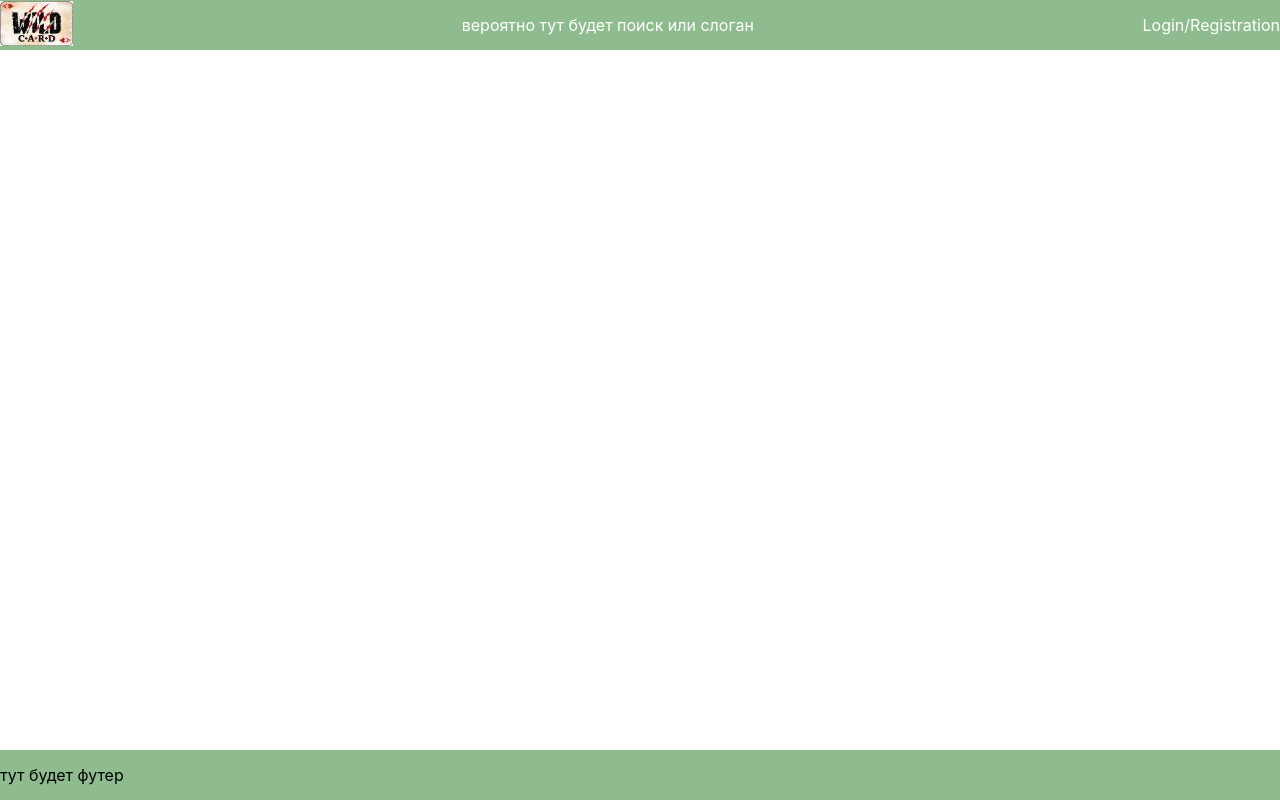
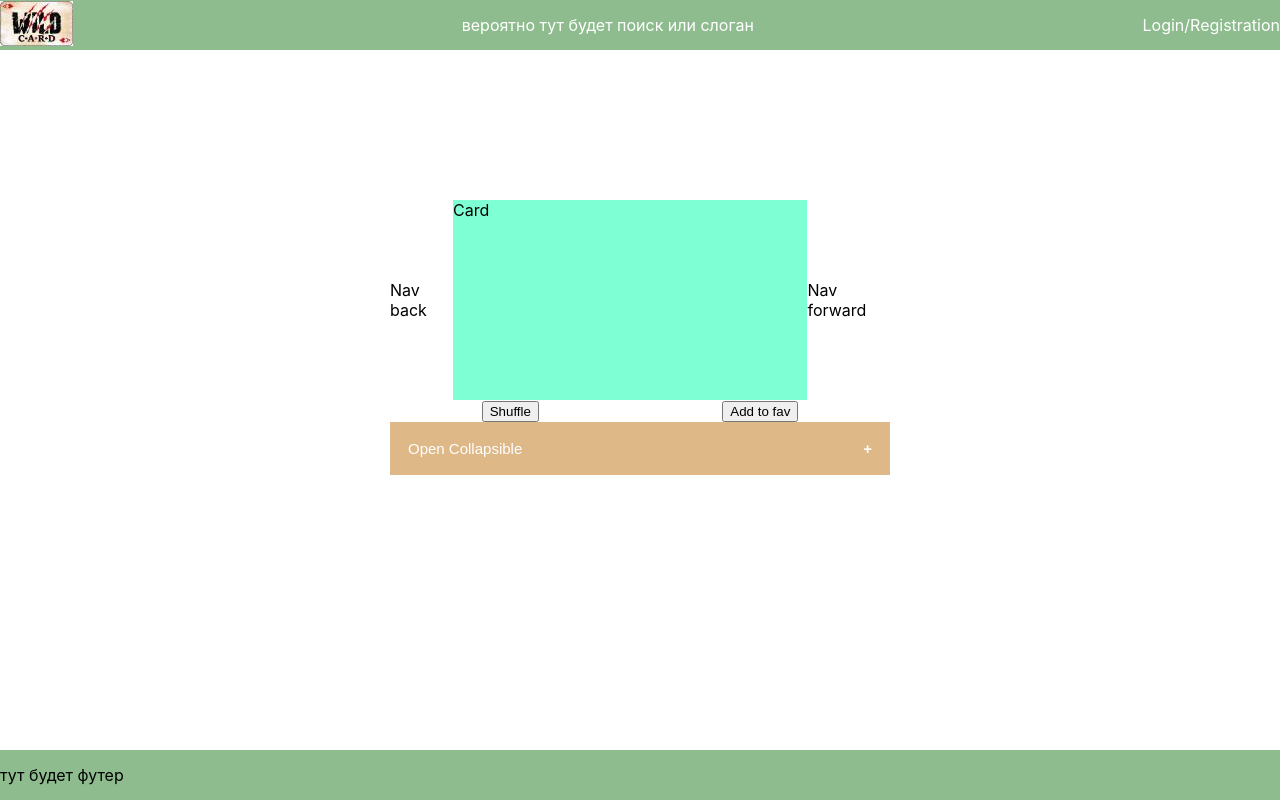
Before and after one commit to PavloZaviazun/front_wildcard, a React (Create React App) app: page /library/1 in a window 1280 px wide. Built offline with nearby package versions, Linux system fonts and the light colour scheme.

Commit message:
second commit DZ 28.04.2021

```diff
--- a/package.json
+++ b/package.json
@@ -9,7 +9,10 @@
     "axios": "^0.21.1",
     "react": "^17.0.1",
     "react-dom": "^17.0.1",
+    "react-redux": "^7.2.2",
+    "react-router-dom": "^5.2.0",
     "react-scripts": "4.0.3",
+    "redux": "^4.0.5",
     "web-vitals": "^1.1.0"
   },
   "scripts": {
--- a/src/App.js
+++ b/src/App.js
@@ -7,6 +7,7 @@ import {Home} from "./components/Home";
 import {User} from "./components/User";
 import {Login} from "./components/Login";
 import {Registration} from "./components/Registration";
+import {Library} from "./components/Library";
 
 function App() {
     //
@@ -42,6 +43,9 @@ function App() {
                             <Route exact path="/registration">
                                 <Registration/>
                             </Route>
+                            <Route exact path="/library/:name">
+                                <Library/>
+                            </Route>
                         </Switch>
                     </PageLayout>
                 </div>
--- /dev/null
+++ b/src/components/Library/Library.js
@@ -0,0 +1,42 @@
+import './library.css';
+
+export const Library = () => {
+
+    const collapse = () => {
+        const coll = document.getElementsByClassName("collapsible");
+        let i;
+        for (i = 0; i < coll.length; i++) {
+            coll[i].addEventListener("click", function () {
+                this.classList.toggle("active");
+                const content = this.nextElementSibling;
+                if (content.style.maxHeight) {
+                    content.style.maxHeight = null;
+                } else {
+                    content.style.maxHeight = content.scrollHeight + "px";
+                }
+            });
+        }
+    }
+
+    return (
+        <div className={"div-forcard"}>
+            <div className={"div-cardspace"}>
+                <div className={"div-cardnav"}>
+                    <div>Nav back</div>
+                    <div className={"div-card"}>Card</div>
+                    <div>Nav forward</div>
+                </div>
+            </div>
+            <div className={"div-cardbutt"}>
+                <div><button>Shuffle</button></div>
+                <div><button>Add to fav</button></div>
+            </div>
+            <button className="collapsible" onClick={collapse}>Open Collapsible</button>
+            <div className="content">
+                <p>Lorem ipsum dolor sit amet, consectetur adipisicing elit, sed do eiusmod tempor incididunt ut labore
+                    et dolore magna aliqua. Ut enim ad minim veniam, quis nostrud exercitation ullamco laboris nisi ut
+                    aliquip ex ea commodo consequat.</p>
+            </div>
+        </div>
+    )
+}
--- /dev/null
+++ b/src/components/Library/index.js
@@ -0,0 +1 @@
+export * from './Library';
--- /dev/null
+++ b/src/components/Library/library.css
@@ -0,0 +1,63 @@
+.div-forcard {
+    height: 400px;
+    width: 500px;
+    align-self: center;
+}
+
+.div-card {
+    height: 200px;
+    width: 400px;
+    background-color: aquamarine;
+}
+
+.div-cardspace {
+    display: flex;
+
+}
+
+.div-cardnav {
+    display: flex;
+    align-items: center;
+    justify-content: center;
+}
+
+.div-cardbutt {
+    display: flex;
+    justify-content: space-around;
+}
+
+.collapsible {
+    background-color: burlywood;
+    color: white;
+    cursor: pointer;
+    padding: 18px;
+    width: 100%;
+    border: none;
+    text-align: left;
+    outline: none;
+    font-size: 15px;
+}
+
+.active, .collapsible:hover {
+    background-color: #555;
+}
+
+.collapsible:after {
+    content: '\002B';
+    color: white;
+    font-weight: bold;
+    float: right;
+    margin-left: 5px;
+}
+
+.active:after {
+    content: "\2212";
+}
+
+.content {
+    padding: 0 18px;
+    max-height: 0;
+    overflow: hidden;
+    transition: max-height 0.2s ease-out;
+    background-color: #f1f1f1;
+}
```
Also changed, not shown: 1 other file (tests, documents, lock files or other folders).
